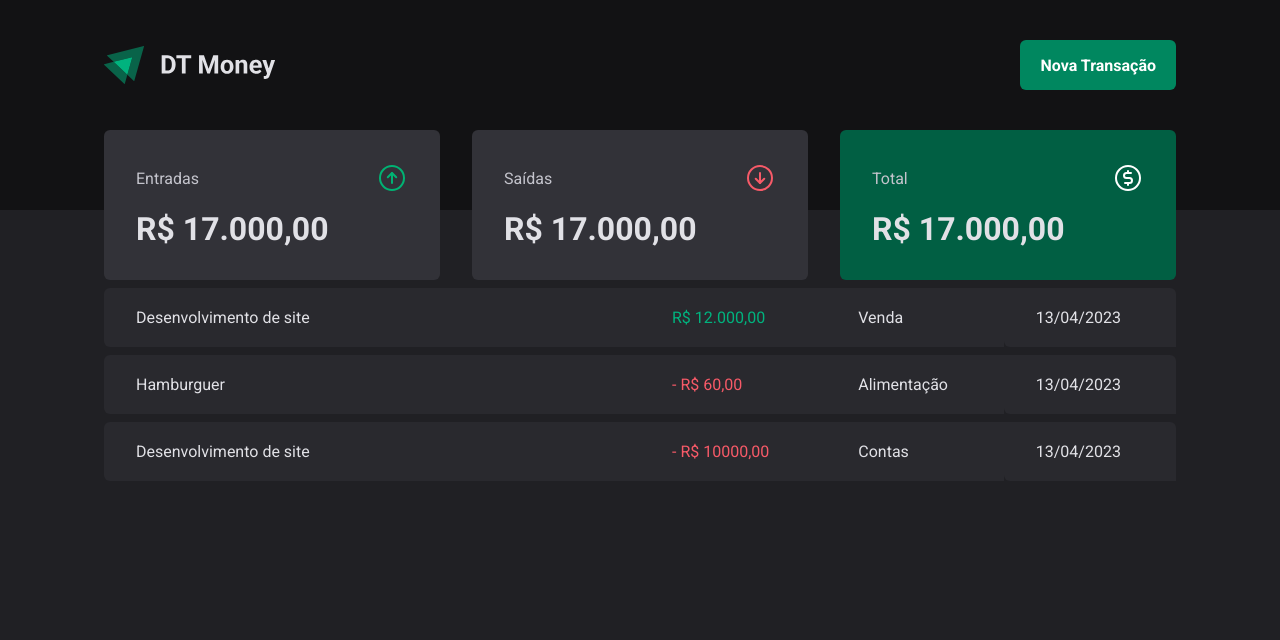
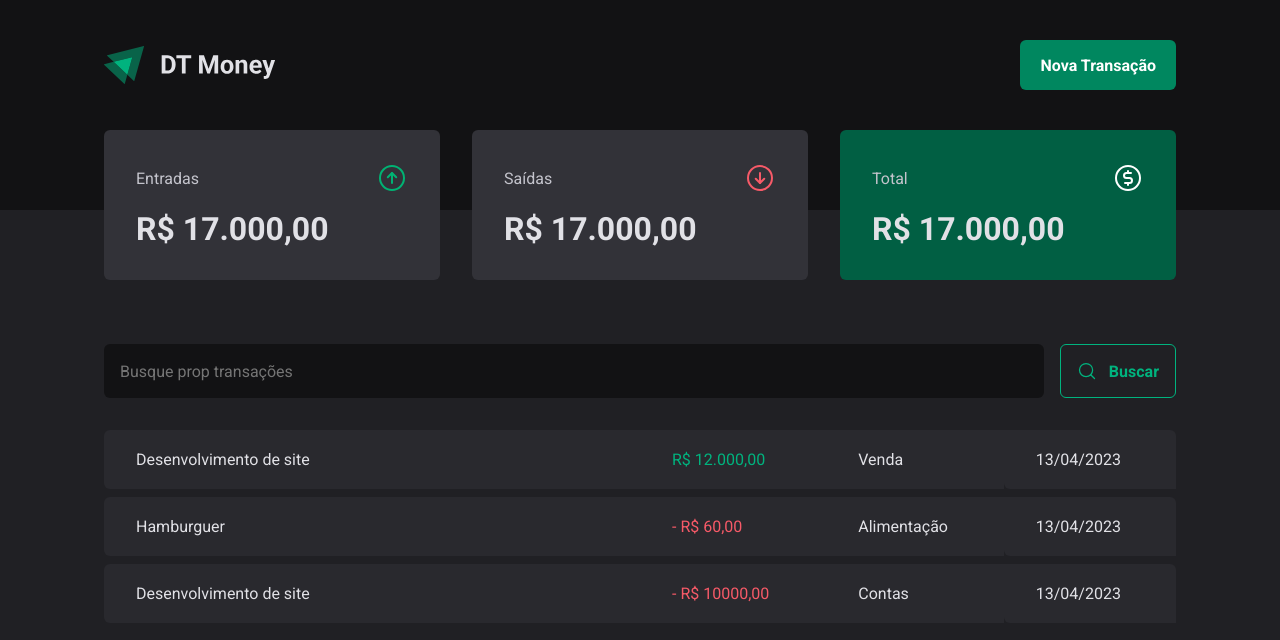
Before and after one commit to AlanJhonatan/ignite-reactjs-dtmoney, a React (Vite) app: page / in a window 1280 px wide. Shown: the top 640 px of the page. Built offline with nearby package versions, Linux system fonts and the light colour scheme.

Commit message:
feat: add transactions search bar

```diff
--- /dev/null
+++ b/src/pages/Transactions/components/SearchForm/index.tsx
@@ -0,0 +1,14 @@
+import { MagnifyingGlass } from 'phosphor-react'
+import { SearchFormContainer } from './styles'
+
+export function SearchForm() {
+  return (
+    <SearchFormContainer>
+      <input type="text" placeholder="Busque prop transações" />
+      <button type="submit">
+        <MagnifyingGlass size={20} />
+        Buscar
+      </button>
+    </SearchFormContainer>
+  )
+}
--- /dev/null
+++ b/src/pages/Transactions/components/SearchForm/styles.ts
@@ -0,0 +1,44 @@
+import styled from 'styled-components'
+
+export const SearchFormContainer = styled.form`
+  display: flex;
+  gap: 1rem;
+
+  input {
+    flex: 1;
+    border-radius: 6px;
+    border: 0;
+    padding: 1rem;
+
+    background: ${(props) => props.theme['gray-900']};
+    color: ${(props) => props.theme['gray-300']};
+  }
+
+  &::placeholder {
+    color: ${(props) => props.theme['gray-500']};
+  }
+
+  button {
+    display: flex;
+    align-items: center;
+    justify-content: center;
+    gap: 0.75rem;
+
+    border: 0;
+    padding: 1rem;
+    background: transparent;
+    border: 1px solid ${(props) => props.theme['green-300']};
+    color: ${(props) => props.theme['green-300']};
+    font-weight: bold;
+    border-radius: 6px;
+
+    &:hover {
+      background: ${(props) => props.theme['green-500']};
+      border: 1px solid ${(props) => props.theme['green-500']};
+      color: ${(props) => props.theme.white};
+      cursor: pointer;
+
+      transition: background-color 0.2s, color 0.2s, border-color 0.2s;
+    }
+  }
+`
--- a/src/pages/Transactions/index.tsx
+++ b/src/pages/Transactions/index.tsx
@@ -1,5 +1,6 @@
 import { Header } from '../../components/Header'
 import { Summary } from '../../components/Summary'
+import { SearchForm } from './components/SearchForm'
 import {
   PriceHighlight,
   TransactionsContainer,
@@ -13,6 +14,7 @@ export function Transactions() {
       <Summary />
 
       <TransactionsContainer>
+        <SearchForm />
         <TransactionsTable>
           <tbody>
             <tr>
--- a/src/pages/Transactions/styles.ts
+++ b/src/pages/Transactions/styles.ts
@@ -3,7 +3,7 @@ import styled from 'styled-components'
 export const TransactionsContainer = styled.main`
   width: 100%;
   max-width: 1120px;
-  margin: 0 auto;
+  margin: 4rem auto;
   padding: 0 1.5rem;
 `
 
@@ -11,7 +11,7 @@ export const TransactionsTable = styled.table`
   width: 100%;
   border-collapse: separate;
   border-spacing: 0 0.5rem;
-  /* margin-top: 1.5rem; */
+  margin-top: 1.5rem;
 
   td {
     padding: 1.25rem 2rem;
```
